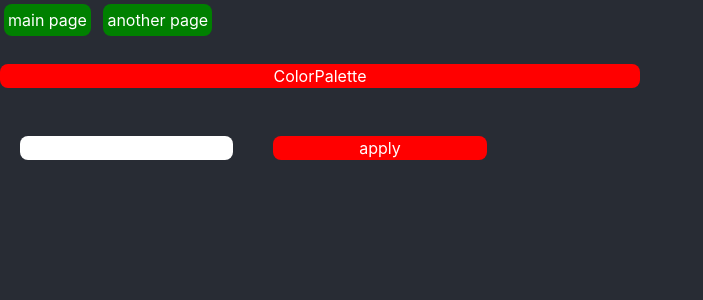
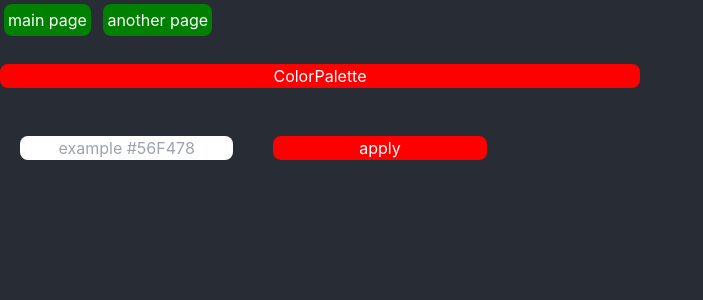
Before and after one commit to John-Khalil/redux-router-demo, a React (Create React App) app: page / in a window 1280 px wide. Shown: the top 300 px of the page, without its empty margins (0-703 px from the left). Built offline with nearby package versions, Linux system fonts and the light colour scheme.

Commit message:
placeholder added

```diff
--- a/src/componenets/ColorSelector.js
+++ b/src/componenets/ColorSelector.js
@@ -21,7 +21,7 @@ export default function ColorSelector() {
     return (
         <>
             <br/><br/>
-            <input className="felx  w-1/6 rounded-lg text-center mx-5 inline-block" style={{color:"black"}} type="text" onChange={event=>{
+            <input className="felx  w-1/6 rounded-lg text-center mx-5 inline-block" style={{color:"black"}} placeholder="example #56F478" type="text" onChange={event=>{
                 colorAdjust(event.target.value);
             }}/>
             <button className="felx  w-1/6 rounded-lg text-center mx-5 inline-block" style={{backgroundColor:color}} onClick={()=>{
```
